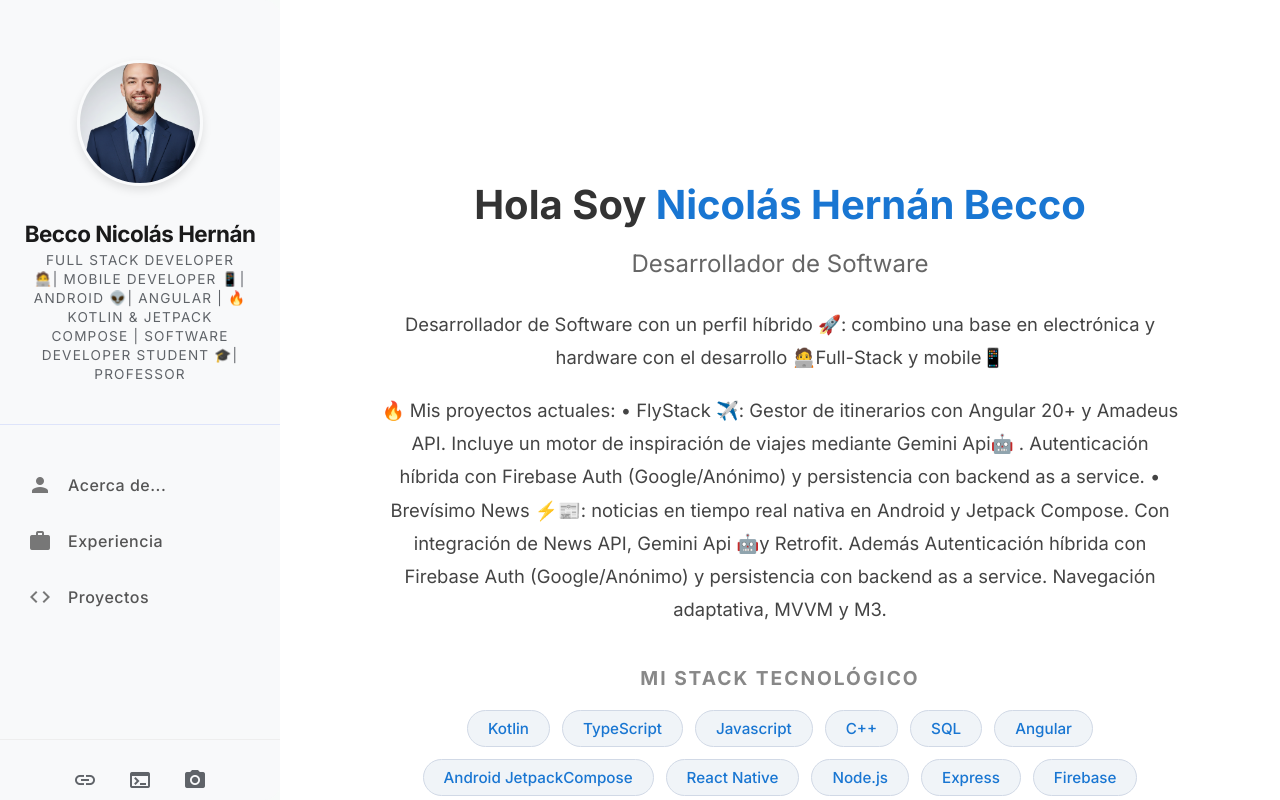
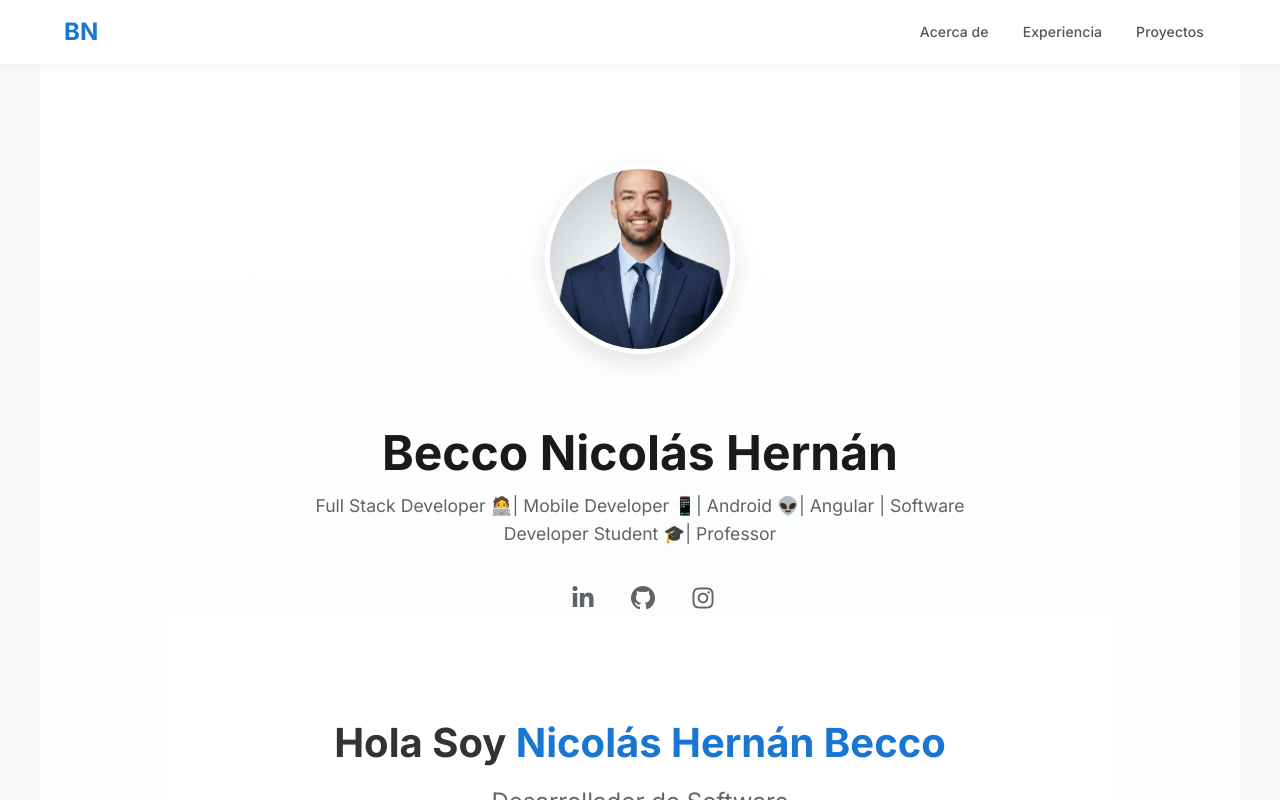
Before and after one commit to nicoHernan/NicolasBecco-portfolio, an Angular app: page /sidenav in a window 1280 px wide. Built offline with nearby package versions, Linux system fonts and the light colour scheme.

Commit message:
feat: refactor navigation to top toolbar and integrate FontAwesome icons

```diff
--- a/angular.json
+++ b/angular.json
@@ -31,7 +31,8 @@
               }
             ],
             "styles": [
-              "src/styles.scss"
+              "src/styles.scss",
+              "node_modules/@fortawesome/fontawesome-free/css/all.min.css"
             ]
           },
           "configurations": {
--- a/package.json
+++ b/package.json
@@ -31,6 +31,7 @@
     "@angular/material": "~21.1.4",
     "@angular/platform-browser": "^21.0.0",
     "@angular/router": "^21.0.0",
+    "@fortawesome/fontawesome-free": "^7.2.0",
     "rxjs": "~7.8.0",
     "tslib": "^2.3.0"
   },
--- a/src/app/component/sidenav/sidenav.component.html
+++ b/src/app/component/sidenav/sidenav.component.html
@@ -1,65 +1,66 @@
+<mat-toolbar color="primary" class="main-header">
+  <span class="logo" (click)="scrollTo('about')">BN</span>
+
+  <span class="spacer"></span>
+
+  <div class="nav-menu" *ngIf="!(isHandset$ | async)">
+    <button mat-button (click)="scrollTo('about')">Acerca de</button>
+    <button mat-button (click)="scrollTo('experience')">Experiencia</button>
+    <button mat-button (click)="scrollTo('project')">Proyectos</button>
+  </div>
+
+  <button mat-icon-button (click)="drawer.toggle()" *ngIf="isHandset$ | async">
+    <mat-icon>menu</mat-icon>
+  </button>
+</mat-toolbar>
+
 <mat-sidenav-container class="sidenav-container">
 
   <mat-sidenav #drawer
                class="sidenav"
-               [mode]="(isHandset$ | async) ? 'over' : 'side'"
-               [opened]="(isHandset$ | async) === false"
-               [attr.role]="(isHandset$ | async) ? 'dialog' : 'navigation'">
+               fixedInViewport
+               [mode]="'over'"
+               [opened]="false">
 
-    <div class="sidenav-wrapper">
+    <div class="profile-section-mobile">
+      <img src="image/Foto_Becco_Nicolas_Desarrollador_Software.png" class="profile-img-small">
+      <p>Nicolás Becco</p>
+    </div>
 
-      <div class= "profile-section">
-        <img
-          src= "image/Foto_Becco_Nicolas_Desarrollador_Software.png"
-          alt= "Foto de perfil"
-          class= "profile-img"
-          (click) = "openProfileImage()"
-        >
-        <h2 class= "profile-name"> Becco Nicolás Hernán </h2>
-        <h2 class= "profile-description">Full Stack Developer 🧑‍💻| Mobile Developer 📱| Android 👽| Angular | 🔥Kotlin & Jetpack Compose | Software Developer Student 🎓| Professor </h2>
-      </div>
-
-      <mat-nav-list class="nav-links">
-        <a mat-list-item (click)="scrollTo('about')" class="nav-item">
-        <mat-icon matListItemIcon class="nav-icon">person</mat-icon>
-        <span matListItemTitle class="nav-text">Acerca de...</span>
-        </a>
-
-        <a mat-list-item (click)="scrollTo('experience')" class="nav-item">
-        <mat-icon matListItemIcon class="nav-icon">work</mat-icon>
-        <span matListItemTitle class="nav-text">Experiencia</span>
-        </a>
-
-        <a mat-list-item (click)="scrollTo('project')" class="nav-item">
-        <mat-icon matListItemIcon class="nav-icon">code</mat-icon>
-        <span matListItemTitle class="nav-text">Proyectos</span>
-        </a>
-      </mat-nav-list>
-
-      <div class="social-footer">
-        <a mat-icon-button href="https://linkedin.com/in/nicolas-becco-3bbb1b60" target="_blank" aria-label="LinkedIn">
-          <mat-icon>link</mat-icon> </a>
-        <a mat-icon-button href="https://github.com/nicoHernan" target="_blank" aria-label="GitHub">
-          <mat-icon>terminal</mat-icon>
-        </a>
-        <a mat-icon-button href="https://instagram.com/nicohernanok" target="_blank" aria-label="Instagram">
-          <mat-icon> photo_camera</mat-icon>
-        </a>
-      </div>
-
-    </div>
+    <mat-nav-list>
+      <a mat-list-item (click)="scrollTo('about'); drawer.close()">Acerca de</a>
+      <a mat-list-item (click)="scrollTo('experience'); drawer.close()">Experiencia</a>
+      <a mat-list-item (click)="scrollTo('project'); drawer.close()">Proyectos</a>
+    </mat-nav-list>
   </mat-sidenav>
 
   <mat-sidenav-content class="main-content">
-    <button type="button"
-            mat-icon-button
-            class="menu-button"
-            *ngIf="isHandset$ | async"
-            (click)="drawer.toggle()">
-      <mat-icon>menu</mat-icon>
-    </button>
 
-    <section id="about">
+    <section id="about" class="hero">
+      <div class="profile-info">
+        <img
+          src="image/Foto_Becco_Nicolas_Desarrollador_Software.png"
+          alt="Foto de perfil"
+          class="main-profile-img"
+          (click)="openProfileImage()">
+        <h1 class="profile-name">Becco Nicolás Hernán</h1>
+        <p class="profile-description">
+          Full Stack Developer 🧑‍💻| Mobile Developer 📱| Android 👽| Angular | Software Developer Student 🎓| Professor
+        </p>
+
+        <div class="social-links">
+          <a mat-icon-button href="https://linkedin.com/in/nicolas-becco-3bbb1b60" target="_blank" aria-label="LinkedIn">
+          <i class="fab fa-linkedin-in"></i>
+          </a>
+          <a mat-icon-button href="https://github.com/nicoHernan" target="_blank" aria-label="GitHub">
+          <i class="fab fa-github"></i>
+          </a>
+          <a mat-icon-button href="https://instagram.com/nicohernanok" target="_blank" aria-label="Instagram">
+          <i class="fab fa-instagram"></i>
+          </a>
+        </div>
+      </div>
+
       <app-about></app-about>
     </section>
 
@@ -74,6 +75,6 @@
     <section id="project">
       <app-project></app-project>
     </section>
+
   </mat-sidenav-content>
-
 </mat-sidenav-container>
--- a/src/app/component/sidenav/sidenav.component.scss
+++ b/src/app/component/sidenav/sidenav.component.scss
@@ -3,141 +3,128 @@
   width: 100%;
 }
 
-.sidenav {
-  width: 280px;
-  background-color: #f8f9fa;
-  color: #e0e0e0;
-  border-right: none;
+.main-header {
+  position: fixed;
+  top: 0;
+  left: 0;
+  right: 0;
+  z-index: 1001;
+  display: flex;
+  align-items: center;
+  padding: 0 5%;
+  background-color: white !important;
+  color: #1a1a1a !important;
+  box-shadow: 0 2px 10px rgba(0,0,0,0.05);
 
-  .sidenav-wrapper {
-    display: flex;
-    flex-direction: column;
-    height: 100%;
-    padding: 20px 0;
-  }
-}
-
-.profile-section {
-  text-align: center;
-  padding: 40px 20px;
-  border-bottom: 1px solid rgba(0, 55, 255, 0.1);
-  display: flex;
-  flex-direction: column;
-  align-items: center;
-
-  .profile-img {
-    width: 120px;
-    height: 120px;
-    border-radius: 50%;
-    object-fit: cover;
-    border: 3px solid rgba(255,255,255,0.2);
-    box-shadow: 0 4px 10px rgba(0, 0, 0, 0.1);
-    margin-bottom: 15px;
-
-    &:hover {
-      transform: scale(1.03);
-    }
+  .logo {
+    font-weight: 800;
+    cursor: pointer;
+    font-size: 1.5rem;
+    color: #1976d2;
   }
 
-  .profile-name {
-    font-size: 1.4rem;
-    font-weight: 700;
-    color: #1a1a1a;
-    margin-bottom: 4px;
-    letter-spacing: -0.5px;
+  .spacer {
+    flex: 1 1 auto;
   }
 
-   .profile-description {
-    font-size: 0.85rem;
-    line-height: 1.4;
-    max-width: 90%;
-    font-weight: 400;
-    color: #5f6368;
-    margin: 0;
-    text-transform: uppercase;
-    letter-spacing: 1.2px;
-  }
-}
+  .nav-menu {
+    button {
+      margin-left: 10px;
+      font-weight: 500;
+      color: #555;
 
-.nav-links {
-  margin-top: 20px;
-
-  .nav-item {
-    margin: 8px 12px;
-    border-radius: 8px;
-    transition: background-color 0.3s ease;
-
-
-    .nav-text {
-      color: #555;
-      font-weight: 500;
-      transition: color 0.3s ease;
-    }
-
-    .nav-icon {
-      color: #777;
-      transition: color 0.3s ease, transform 0.3s ease;
-    }
-
-    &:hover {
-      background-color: rgba(25, 118, 210, 0.1);
-
-      .nav-text, .nav-icon {
+      &:hover {
         color: #1976d2;
-      }
-
-      .nav-icon {
-        transform: translateX(4px);
       }
     }
   }
 }
 
-.social-footer {
+.hero {
+  min-height: 80vh !important;
+  justify-content: center;
+  align-items: center;
+  text-align: center;
+  background: linear-gradient(to bottom, #ffffff, #f8f9fa);
+
+  .main-profile-img {
+    width: 180px;
+    height: 180px;
+    border-radius: 50%;
+    object-fit: cover;
+    border: 5px solid white;
+    box-shadow: 0 10px 25px rgba(0,0,0,0.1);
+    cursor: pointer;
+    transition: transform 0.3s cubic-bezier(0.175, 0.885, 0.32, 1.275);
+    margin-bottom: 25px;
+
+    &:hover {
+      transform: scale(1.08);
+    }
+  }
+
+  .profile-name {
+    font-size: 3rem;
+    font-weight: 800;
+    margin-bottom: 10px;
+    color: #1a1a1a;
+  }
+
+  .profile-description {
+    font-size: 1.1rem;
+    color: #5f6368;
+    max-width: 700px;
+    margin: 0 auto 30px;
+    line-height: 1.6;
+  }
+}
+
+
+.social-links {
   display: flex;
   justify-content: center;
-  gap: 15px;
-  padding: 20px;
-  border-top: 1px solid #eee;
-  margin-top: auto;
+  gap: 20px;
 
   a {
     color: #5f6368;
-    transition: transform 0.2s, color 0.2s;
+    transition: all 0.3s ease;
 
     &:hover {
       color: #1976d2;
-      transform: translateY(-3px) scale(1.1);
+      transform: translateY(-5px);
     }
+  }
+  i {
+    font-size: 1.5rem;
+    display: flex;
+    align-items: center;
+    justify-content: center;
   }
 }
 
 .main-content {
-  padding: 0;
+  padding-top: 64px;
+
+  section {
+    padding: 100px 10%;
+    min-height: 100vh;
+  }
+}
+
+.sidenav {
+  width: 250px;
   background-color: white;
 
-  section {
-    min-height: 100vh;
-    display: flex;
-    flex-direction: column;
-    padding: 80px 40px;
+  .profile-section-mobile {
+    padding: 30px 20px;
+    text-align: center;
+    background-color: #f8f9fa;
 
-    @media (max-width: 600px) {
-      padding: 100px 20px 40px 20px;
+    .profile-img-small {
+      width: 80px;
+      height: 80px;
+      border-radius: 50%;
+      margin-bottom: 10px;
     }
   }
 }
-
-.menu-button {
-  position: fixed;
-  top: 15px;
-  left: 15px;
-  z-index: 1000;
-  background-color: #1976d2; // Tu azul primario
-  color: white;
-  box-shadow: 0 4px 10px rgba(0,0,0,0.2);
-
-  &:hover {
-    background-color: #1565c0;
-  }
-}
--- a/src/app/component/sidenav/sidenav.component.ts
+++ b/src/app/component/sidenav/sidenav.component.ts
@@ -6,6 +6,7 @@ import { MatButtonModule } from '@angular/material/button';
 import { MatIconModule } from '@angular/material/icon';
 import { MatDividerModule } from "@angular/material/divider";
 import { MatDialog, MatDialogModule } from '@angular/material/dialog';
+import { MatToolbarModule } from '@angular/material/toolbar';
 import { ImageDialogComponent } from "../image-dialog/image-dialog.component";
 import { AboutComponent } from "../about/about.component";
 import { ExperienceComponent } from "../experience/experience.component";
@@ -13,6 +14,7 @@ import { ProjectComponent } from "../project/project.component";
 import {BreakpointObserver, Breakpoints} from '@angular/cdk/layout';
 import { Observable } from "rxjs";
 import { map, shareReplay } from "rxjs";
+
 
 @Component({
   selector: 'app-sidenav',
@@ -25,6 +27,7 @@ import { map, shareReplay } from "rxjs";
     MatIconModule,
     MatDividerModule,
     MatDialogModule,
+    MatToolbarModule,
     AboutComponent,
     ExperienceComponent,
     ProjectComponent
```
Also changed, not shown: 1 other file (tests, documents, lock files or other folders).
